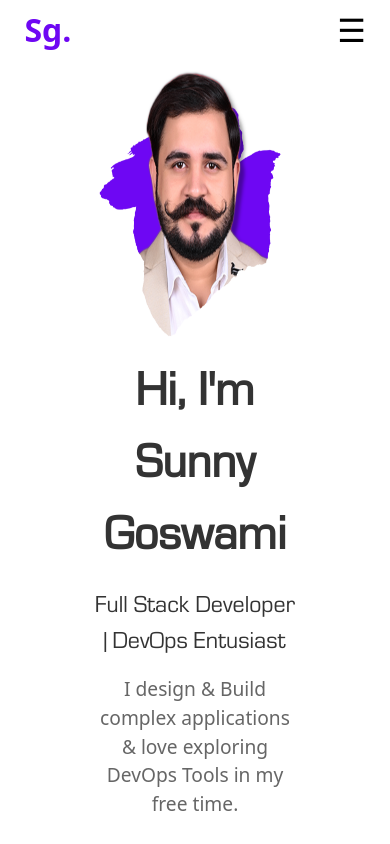
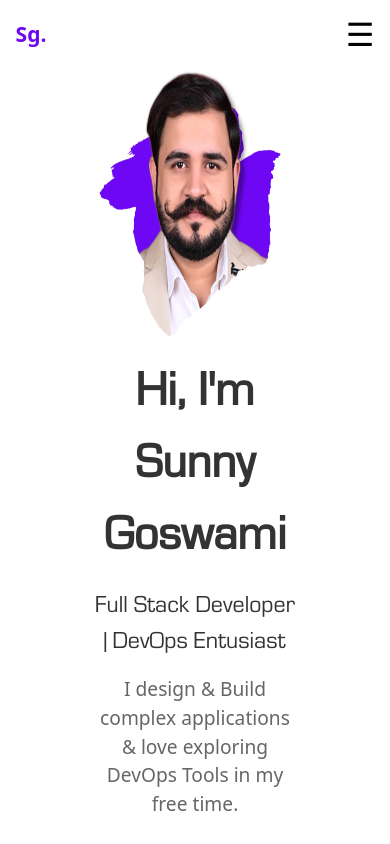
Before and after one commit to sunny7898/MyPortfolio, a React (Vite) app: page / in a window 390 px wide. Shown: the top 844 px of the page. Built offline with nearby package versions, Linux system fonts and the light colour scheme; no server answers.

Commit message:
navbar corrected for mobile

```diff
--- a/src/components/Navbar/Navbar.css
+++ b/src/components/Navbar/Navbar.css
@@ -1,9 +1,9 @@
 /* Navbar Styles */
 .navbar {
-  background-color: white;
+  background-color: #fff;
   width: 100%;
   height: 10vh;
-  padding: 3rem 4rem; /* Adjust padding to fit within viewport */
+  padding: 2% 4%; /* Adjust padding to fit within viewport */
   position: fixed;
   z-index: 1000; /* Ensure it's on top of other content */
   display: flex;
@@ -14,8 +14,8 @@
 /* Logo aligned to the left */
 .navbar-logo-section {
   flex-shrink: 0;
-  height: 3rem;
-  width: 3rem;
+  height: 3vh;
+  width: auto;
   display: flex;
   align-items: center;
   justify-content: center;
@@ -24,7 +24,7 @@
 /* Logo text */
 .navbar-logo {
   font-weight: 700;
-  font-size: 2rem;
+  font-size: 2.5vh;
   color: #6e07f3;
 }
 
@@ -130,8 +130,8 @@
 /* Media queries for responsive adjustments */
 @media (max-width: 768px) {
   .navbar {
-    padding: 1.5rem; /* Less padding on smaller screens */
-    height: 7vh;
+    padding: 2% 4%; /* Less padding on smaller screens */
+    height: 8vh; /* Adjust height proportionally */
   }
 
   .navbar-content-section {
@@ -146,9 +146,3 @@
     display: block; /* Show hamburger icon on mobile */
   }
 }
-
-@media (max-width: 768px) {
-  .navbar-logo-section {
-    margin-right: auto; /* Keep logo aligned to the left */
-  }
-}
```
